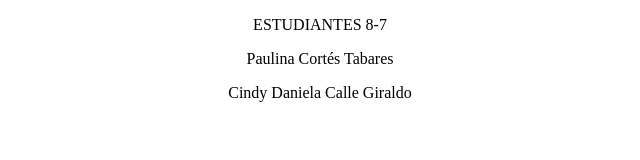
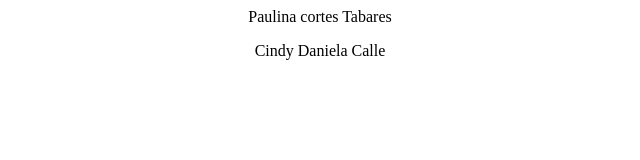
Before and after one commit to callecindy/pagina-8-7, a plain HTML site: page index.html in a window 1280 px wide. Shown: the whole page, without its empty margins (320-960 px from the left). Drawn offline with Linux system fonts and the light colour scheme.

Commit message:
Actualizaciòn dos 11 de marzo

```diff
--- a/index.html
+++ b/index.html
@@ -2,24 +2,16 @@
 <html lang="en">
 <head>
     <meta charset="UTF-8">
-    <meta http-equiv="X-UA-Compatible" content="IE=edge">
     <meta name="viewport" content="width=device-width, initial-scale=1.0">
-    <title>Mi primera pagina</title>
+    <title>Mi primera página</title>
 </head>
 <body>
 
+
     <center>
-        <p>ESTUDIANTES 8-7 </p>
-        <p> Paulina Cortés Tabares
+Paulina cortes Tabares
+<p>Cindy Daniela Calle</p>
 
-    </p>
-    Cindy Daniela Calle Giraldo
     </center>
-
-
-
-
-
-
 </body>
 </html>
```
